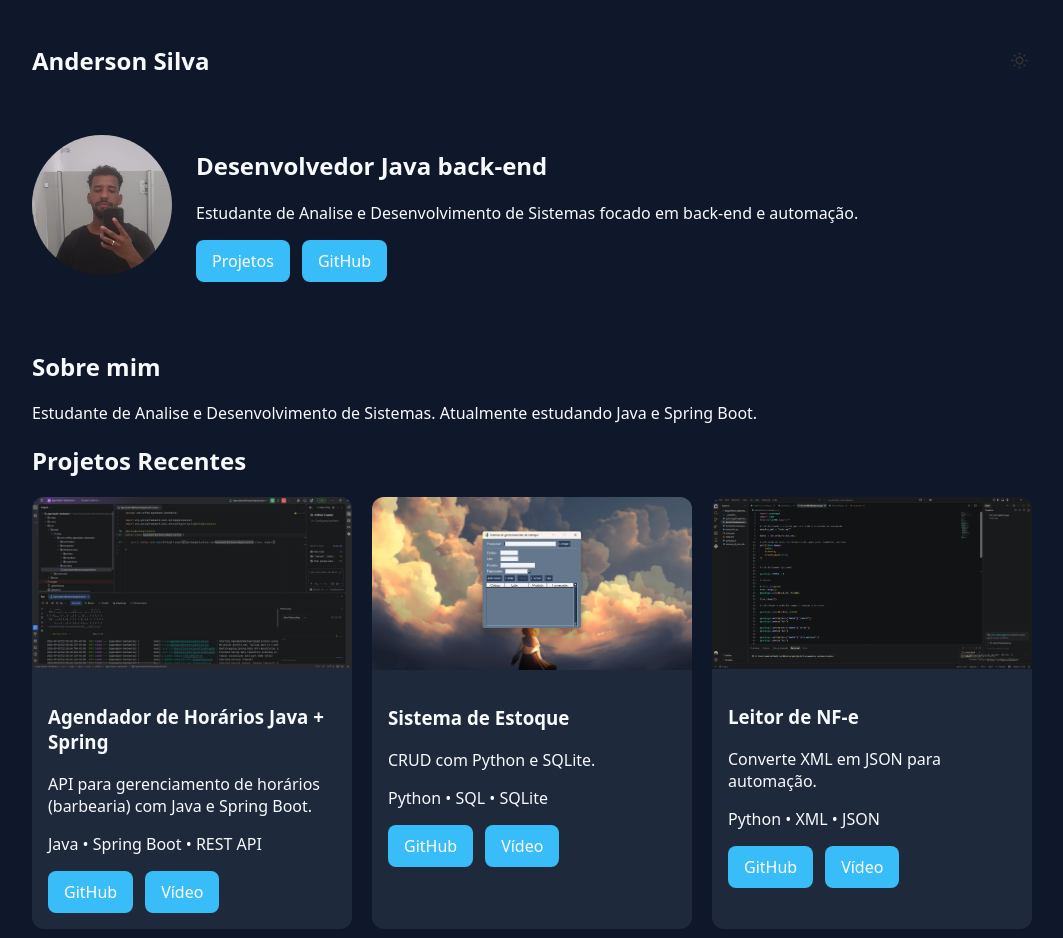
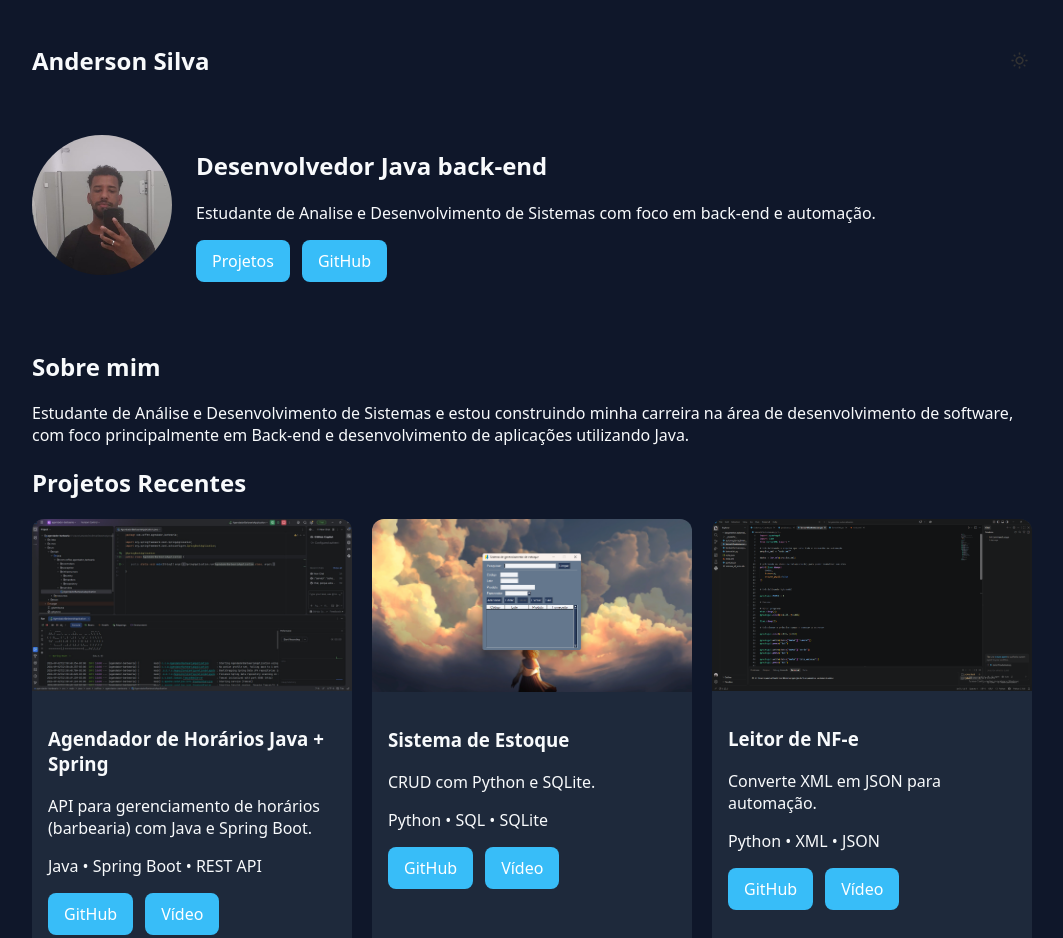
Before and after one commit to AndersonSilva193/Portifolio, a plain HTML site: page index.html in a window 1280 px wide. Shown: the top 938 px of the page, without its empty margins (108-1171 px from the left). Drawn offline with Linux system fonts and the light colour scheme.

Commit message:
Add files via upload

```diff
--- a/index.html
+++ b/index.html
@@ -18,7 +18,7 @@
       <img src="img/perfil.jpeg" alt="Foto de perfil" class="avatar">
       <div>
         <h2>Desenvolvedor Java back-end</h2>
-        <p>Estudante de Analise e Desenvolvimento de Sistemas focado em back-end e automação.</p>
+        <p>Estudante de Analise e Desenvolvimento de Sistemas com foco em back-end e automação.</p>
 
         <div class="buttons">
           <a href="#projetos" class="btn">Projetos</a>
@@ -32,8 +32,7 @@
     <section id="sobre">
       <h2>Sobre mim</h2>
       <p>
-        Estudante de Analise e Desenvolvimento de Sistemas.
-        Atualmente estudando Java e Spring Boot.
+        Estudante de Análise e Desenvolvimento de Sistemas e estou construindo minha carreira na área de desenvolvimento de software, com foco principalmente em Back-end e desenvolvimento de aplicações utilizando Java.
       </p>
     </section>
 
@@ -104,7 +103,7 @@
         <li>Java</li>
         <li>Spring Boot</li>
         <li>Python</li>
-        <li>SQL</li>
+        <li>PostgreSQL</li>
         <li>HTML</li>
         <li>CSS</li>
         <li>JavaScript</li>
```
